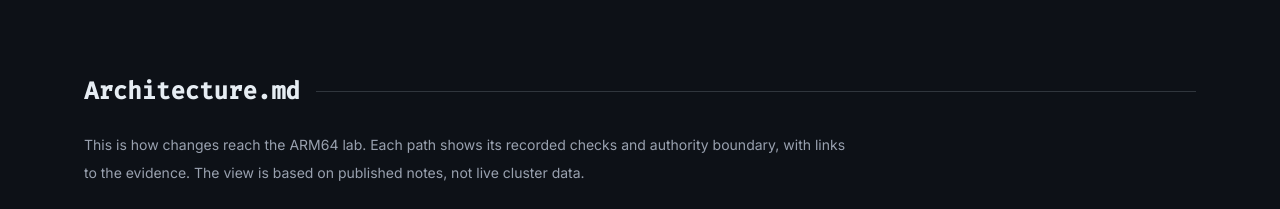
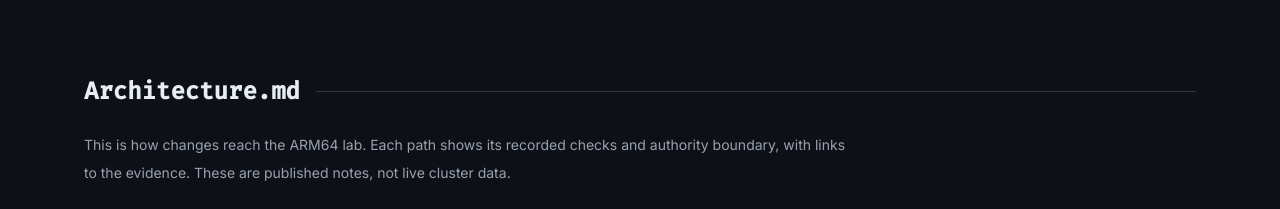
Before and after one commit to ctalaveraw/ctalaveraw.github.io, an Astro site: page / in a window 1280 px wide. Shown: the part 1300-1509 px from the top of the page. Built offline with nearby package versions, Linux system fonts and the light colour scheme; Astro itself is replaced by a stand-in of ours.

Commit message:
style: wrap architecture copy to match formatter

```diff
--- a/src/components/PlatformArchitecture.astro
+++ b/src/components/PlatformArchitecture.astro
@@ -16,7 +16,7 @@ import {
 
   <p class="max-w-3xl text-sm leading-7 text-gray-400">
     This is how changes reach the ARM64 lab. Each path shows its recorded checks and authority
-    boundary, with links to the evidence. The view is based on published notes, not live cluster data.
+    boundary, with links to the evidence. These are published notes, not live cluster data.
   </p>
 
   <div class="rounded-lg border border-ide-border bg-bg-dark p-4 font-mono text-xs">
--- a/src/data/platformArchitecture.ts
+++ b/src/data/platformArchitecture.ts
@@ -25,7 +25,8 @@ export const architectureNodes = {
   },
   build: {
     title: 'GitHub ARM64 CI',
-    summary: 'Builds and tests platform-hello, scans it with Trivy, and verifies artifacts before publication.',
+    summary:
+      'Builds and tests platform-hello, scans it with Trivy, and verifies artifacts before publication.',
     sourceLabel: 'Engineering evidence',
     sourceUrl: evidence,
   },
@@ -89,7 +90,8 @@ export const architecturePaths: ArchitecturePath[] = [
   {
     id: 'image',
     title: 'Application image',
-    description: 'GitHub CI builds, tests, and scans the ARM64 image. Kubernetes references its published GHCR digest.',
+    description:
+      'GitHub CI builds, tests, and scans the ARM64 image. Kubernetes references its published GHCR digest.',
     gate: 'BUILD / TEST / SCAN',
     evidence: 'Image archive, checksum, image ID, and full registry retrieval were checked.',
     boundary: 'CI publishes the image; Flux owns workload changes.',
```
